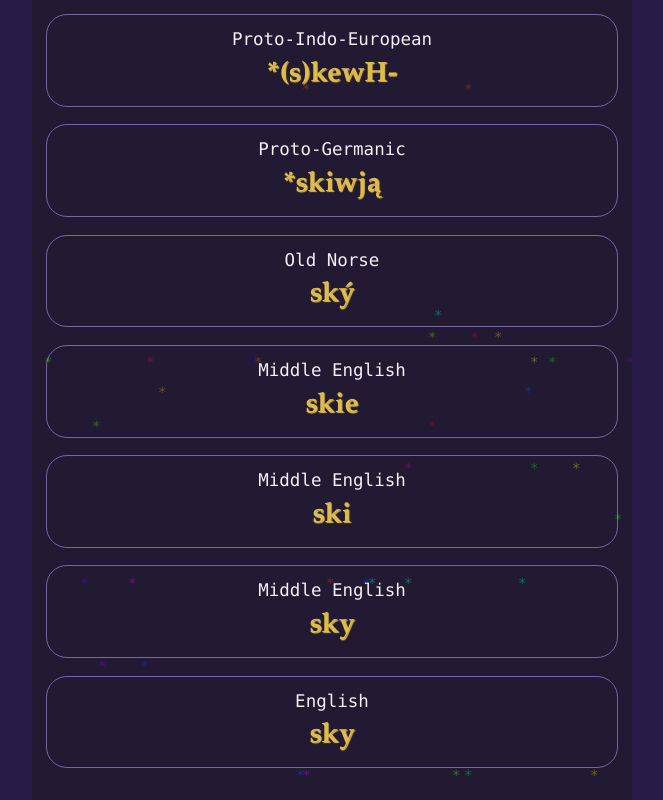
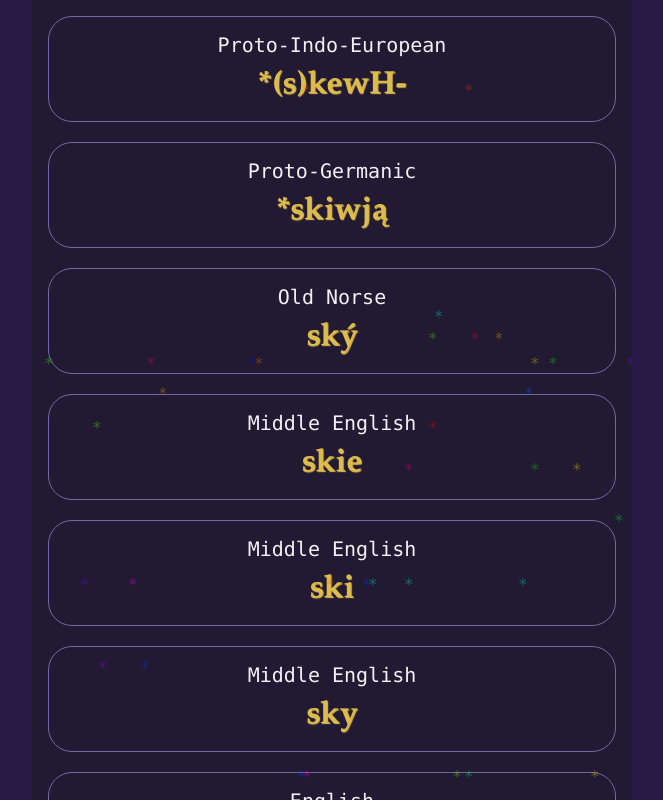
Before and after one commit to jewelcodes/cs601-final-project, a Next.js app in the folder frontend/: page / in a window 1280 px wide. Shown: the whole page, without its empty margins (308-971 px from the left). Built offline with nearby package versions, Linux system fonts and the light colour scheme.

Commit message:
frontend: global css improvements

```diff
--- a/frontend/src/app/globals.css
+++ b/frontend/src/app/globals.css
@@ -8,6 +8,7 @@
 
     --background: #281b48;
     --foreground: #f2f0f4;
+    --accent-lighter: #b8b0d4;
     --accent-light: #7168a4;
     --accent-dark: #221a32;
     --gold: #debc4c;
@@ -15,7 +16,7 @@
 
 body {
     font-family: Menlo, "Courier New", monospace;
-    font-size: 14px;
+    font-size: 16px;
     margin: 0;
     background-color: var(--background);
     color: var(--foreground);
```
